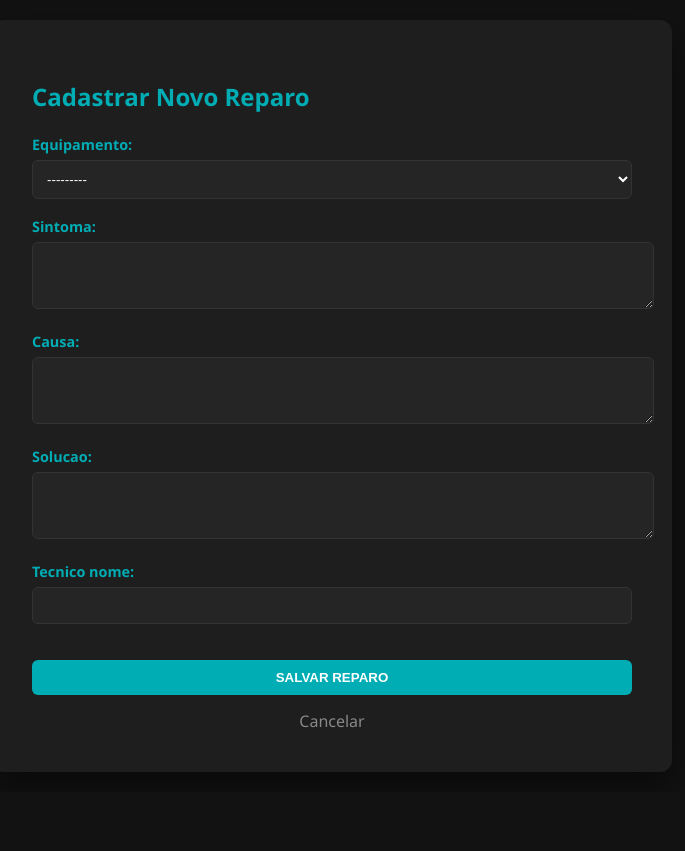
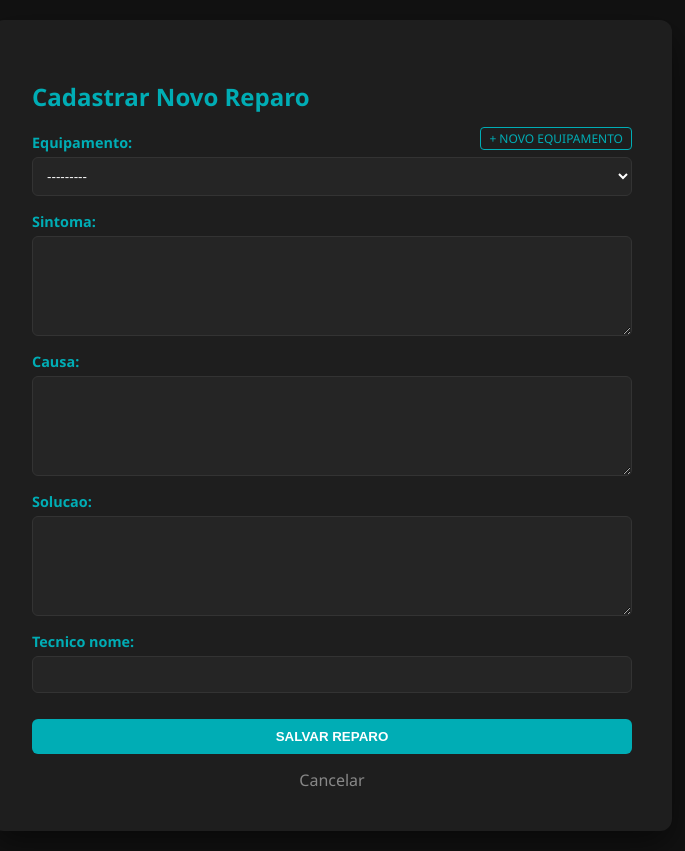
Before and after one commit to AndersonPorfirio/PI2026-1S, a Django app: page /novo/ in a window 1280 px wide. Shown: the part 62-913 px from the top of the page, without its empty margins (308-993 px from the left). Before the commit the page ends 790 px from the top, so only its background shows below. Run offline with Django 5.2, Linux system fonts and the light colour scheme; data that the repository does not hold is empty; parts of the project's set-up code (start-up, migrations or seed data) failed here and were passed over.

Commit message:
Link para cadastro de equipamento

```diff
--- a/catalog/templates/novo_reparo.html
+++ b/catalog/templates/novo_reparo.html
@@ -4,18 +4,24 @@
 <div class="dashboard-container">
     <div class="container" style="max-width: 600px; text-align: left; margin: 0 auto;">
         <h2 style="color: var(--primary);">Cadastrar Novo Reparo</h2>
+
         <form method="post">
             {% csrf_token %}
-            {{ form.as_p }}
+
+            <div class="form-group-custom">
+                {{ form.as_p }}
+            </div>
+
             <button type="submit" class="btn-novo" style="width: 100%; border: none; cursor: pointer; margin-top: 10px;">SALVAR REPARO</button>
         </form>
+
         <a href="{% url 'index' %}" style="display: block; text-align: center; margin-top: 15px; color: #888; text-decoration: none;">Cancelar</a>
     </div>
 </div>
 
 <style>
-    /* Estilo rápido para os campos do formulário ficarem escuros */
-    .input-moderno {
+    /* Estilizando os campos que o Django gera no as_p */
+    p input, p select, p textarea {
         width: 100%;
         padding: 10px;
         background: #252525;
@@ -23,7 +29,52 @@
         border-radius: 6px;
         color: white;
         margin-top: 5px;
+        display: block;
+        box-sizing: border-box;
     }
-    label { color: var(--primary); font-weight: bold; font-size: 0.9rem; }
+
+    textarea { height: 100px; resize: vertical; }
+
+    label {
+        color: var(--primary);
+        font-weight: bold;
+        font-size: 0.9rem;
+        display: block;
+        margin-top: 15px;
+    }
+
+    /* Botão de atalho para novo equipamento */
+    .btn-atalho {
+        font-size: 0.75rem;
+        color: var(--primary);
+        text-decoration: none;
+        float: right;
+        margin-top: -25px; /* Alinha com o label */
+        border: 1px solid var(--primary);
+        padding: 2px 8px;
+        border-radius: 4px;
+        transition: 0.3s;
+    }
+
+    .btn-atalho:hover {
+        background: var(--primary);
+        color: #000;
+    }
 </style>
+
+<script>
+    // Script para inserir o link de "Novo Equipamento" dinamicamente ao lado do label correto
+    document.addEventListener("DOMContentLoaded", function() {
+        const labels = document.querySelectorAll('label');
+        labels.forEach(label => {
+            if (label.innerText.includes("Equipamento")) {
+                const link = document.createElement('a');
+                link.href = "{% url 'cadastrar_equipamento' %}";
+                link.innerText = "+ NOVO EQUIPAMENTO";
+                link.className = "btn-atalho";
+                label.parentNode.insertBefore(link, label.nextSibling);
+            }
+        });
+    });
+</script>
 {% endblock %}
```
